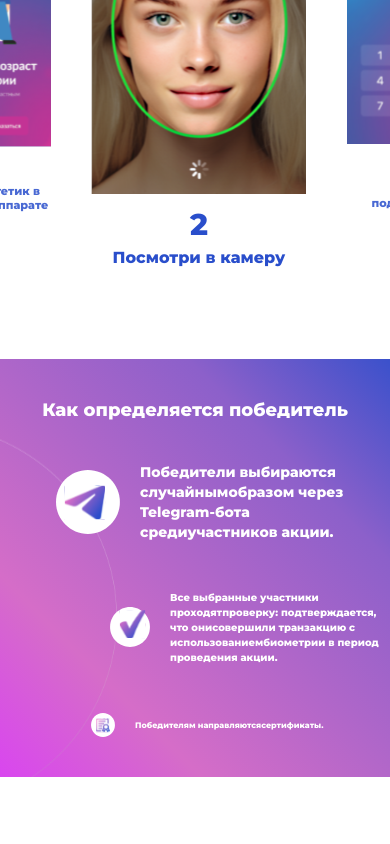
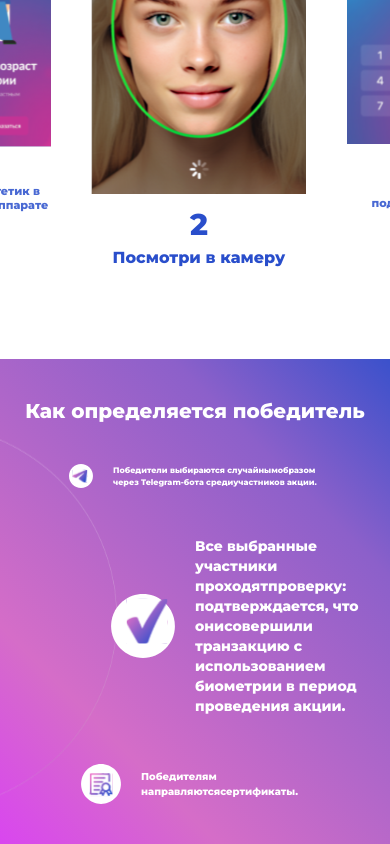
Before and after one commit to Cvazy/DrawLanding, a Next.js app: page / in a window 390 px wide. Shown: the part 1941-2785 px from the top of the page. Before the commit the page ends 2718 px from the top, so only its background shows below. Built offline with nearby package versions, Linux system fonts and the light colour scheme.

Commit message:
Правки

```diff
--- a/src/entities/WinnerStep/ui/index.tsx
+++ b/src/entities/WinnerStep/ui/index.tsx
@@ -20,9 +20,9 @@ export const WinnerStep: FC<IWinnerStep> = ({
   };
 
   const textSizes = {
-    small: "text-3xs pr-4 sm:pr-0 sm:text-2xs md:text-sm 2xl:text-base",
+    small: "text-3xs pr-24 sm:pr-0 sm:text-2xs md:text-sm 2xl:text-base",
     medium: "text-2xs pr-20 sm:pr-0 sm:text-xs md:text-base 2xl:text-lg",
-    large: "text-sm pr-8 sm:text-base md:text-xl 2xl:text-2xl",
+    large: "text-sm pr-24 sm:text-base md:text-xl 2xl:text-2xl",
   };
 
   const getXForDocumentY = useFooterCircle();
@@ -74,7 +74,7 @@ export const WinnerStep: FC<IWinnerStep> = ({
 
   useEffect(() => {
     recompute();
-  }, [recompute, size, description, imageSrc]);
+  }, [recompute, description, imageSrc]);
 
   useEffect(() => {
     const onResize = () => {
@@ -97,7 +97,7 @@ export const WinnerStep: FC<IWinnerStep> = ({
       <div
         ref={containerRef}
         style={transformStyle}
-        className={`flex items-center relative gap-5 w-fit sm:gap-6 lg:gap-7 xl:gap-8 2xl:gap-10 3xl:gap-12`}
+        className={`flex items-center relative gap-5 w-fit sm:gap-6 lg:gap-7 xl:gap-8 2xl:gap-10 3xl:gap-12 transition-transform duration-1000 ease-in-out`}
       >
         <Image
           ref={imageRef as any}
@@ -108,11 +108,11 @@ export const WinnerStep: FC<IWinnerStep> = ({
           title={title}
           loading={"lazy"}
           draggable={"false"}
-          className={`aspect-square ${iconSizes[size]}`}
+          className={`aspect-square ${iconSizes[size]} transition-all duration-1000 ease-in-out`}
         />
 
         <div
-          className={`text-white text-left font-extrabold ${textSizes[size]}`}
+          className={`text-white text-left font-extrabold ${textSizes[size]} transition-all duration-1000 ease-in-out`}
         >
           {description
             .split(/(<br[^>]*\/>)/gi)
--- a/src/widgets/FooterWidget/models/data/index.ts
+++ b/src/widgets/FooterWidget/models/data/index.ts
@@ -15,7 +15,7 @@ export const FOOTER_WIDGET_DATA: IWinnerStep[] = [
     imageSrc: "/icons/success.svg",
     imageAlt: "Success Icon",
     description:
-      "Все выбранные участники проходят<br className={'hidden sm:block'} />проверку: подтверждается, что они<br className={'hidden sm:block'} />совершили транзакцию с использованием<br className={'hidden sm:block'} />биометрии в период проведения акции.",
+      "Все выбранные участники проходят<br className={'hidden sm:block'} />проверку: подтверждается, что они<br className={'hidden sm:block'} />совершили транзакцию с использованием<br className={'hidden sm:block'} /> биометрии в период проведения акции.",
     size: "medium",
   },
 
--- a/src/widgets/FooterWidget/ui/index.tsx
+++ b/src/widgets/FooterWidget/ui/index.tsx
@@ -3,11 +3,34 @@
 import { FOOTER_WIDGET_DATA } from "../models";
 import { WinnerStep } from "@/entities/WinnerStep";
 import { FooterCircleContext } from "@/shared/footerCircleContext";
-import { useCallback, useMemo, useRef } from "react";
+import { useCallback, useMemo, useRef, useState, useEffect } from "react";
 import Image from "next/image";
+import { IWinnerStep } from "@/entities/WinnerStep/models";
 
 export const FooterWidget = () => {
   const circleImgRef = useRef<HTMLImageElement | null>(null);
+  const [activeIndex, setActiveIndex] = useState(0);
+
+  const sizeRotation: Array<"small" | "medium" | "large"> = [
+    "large",
+    "medium",
+    "small",
+  ];
+
+  const dynamicData: IWinnerStep[] = useMemo(() => {
+    return FOOTER_WIDGET_DATA.map((item, index) => ({
+      ...item,
+      size: sizeRotation[(index - activeIndex + 3) % 3],
+    }));
+  }, [activeIndex]);
+
+  useEffect(() => {
+    const interval = setInterval(() => {
+      setActiveIndex((prev) => (prev + 1) % 3);
+    }, 4000);
+
+    return () => clearInterval(interval);
+  }, []);
 
   const getXForDocumentY = useCallback((documentY: number) => {
     if (!circleImgRef.current) return null;
@@ -61,7 +84,7 @@ export const FooterWidget = () => {
             >
               <h3
                 className={
-                  "text-white leading-tight text-center font-extrabold text-lg xs:text-xl sm:text-3xl lg:text-5xl 2xl:text-6xl 4xl:text-7xl"
+                  "text-white leading-tight text-center font-extrabold text-xl xs:text-[22px] sm:text-3xl lg:text-5xl 2xl:text-6xl 4xl:text-7xl"
                 }
               >
                 Как определяется победитель
@@ -72,7 +95,7 @@ export const FooterWidget = () => {
                   "flex flex-col items-start gap-12 w-full sm:gap-14 lg:gap-16 xl:gap-20 2xl:gap-24 3xl:gap-28"
                 }
               >
-                {FOOTER_WIDGET_DATA.map((item) => (
+                {dynamicData.map((item, index) => (
                   <WinnerStep key={item.title} {...item} />
                 ))}
               </div>
```
